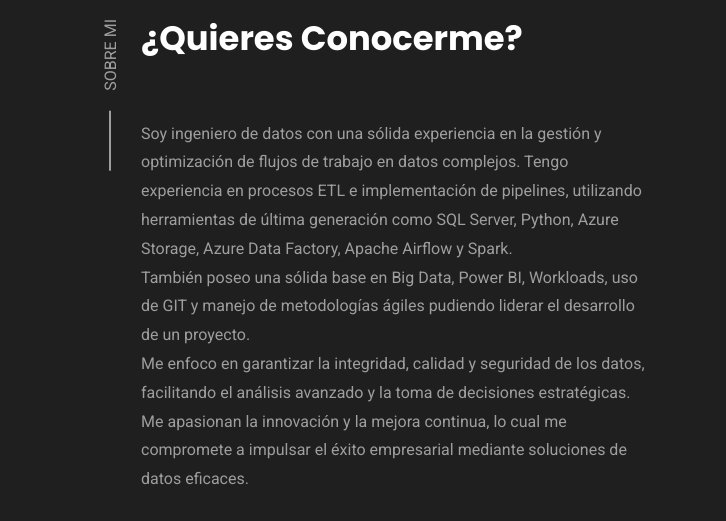
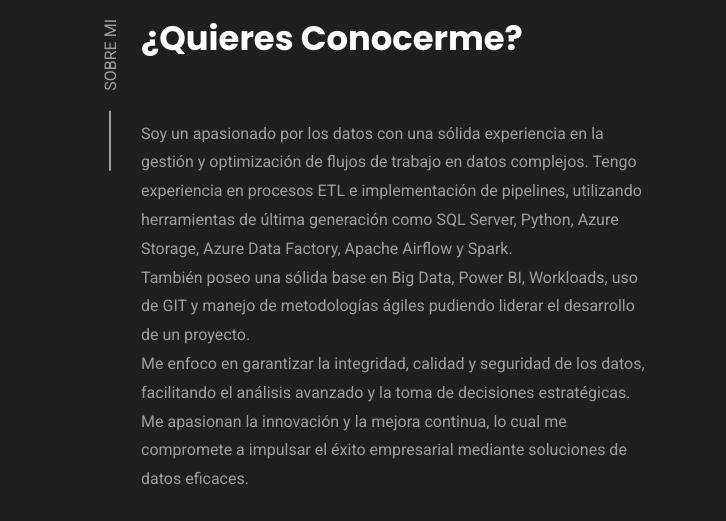
Before and after one commit to juanmijael-salazar/juanmijael-salazar.github.io, a plain HTML site: page index1.html in a window 1280 px wide. Shown: the part 1700-2221 px from the top of the page, 554-1280 px from the left. Drawn offline with nearby package versions, Linux system fonts and the light colour scheme; a web font is replaced by a local one.

Commit message:
Update index1.html

```diff
--- a/index1.html
+++ b/index1.html
@@ -407,7 +407,7 @@
           <h2 class="h3 section-title">¿Quieres Conocerme?</h2>
 
           <p class="section-text">
-            Soy ingeniero de datos con una sólida experiencia en la gestión y optimización de flujos de trabajo en datos complejos.
+            Soy un apasionado por los datos con una sólida experiencia en la gestión y optimización de flujos de trabajo en datos complejos.
             Tengo experiencia en procesos ETL e implementación de pipelines, utilizando herramientas de última generación como SQL Server,
             Python, Azure Storage, Azure Data Factory, Apache Airflow y Spark.
             <br>
```
